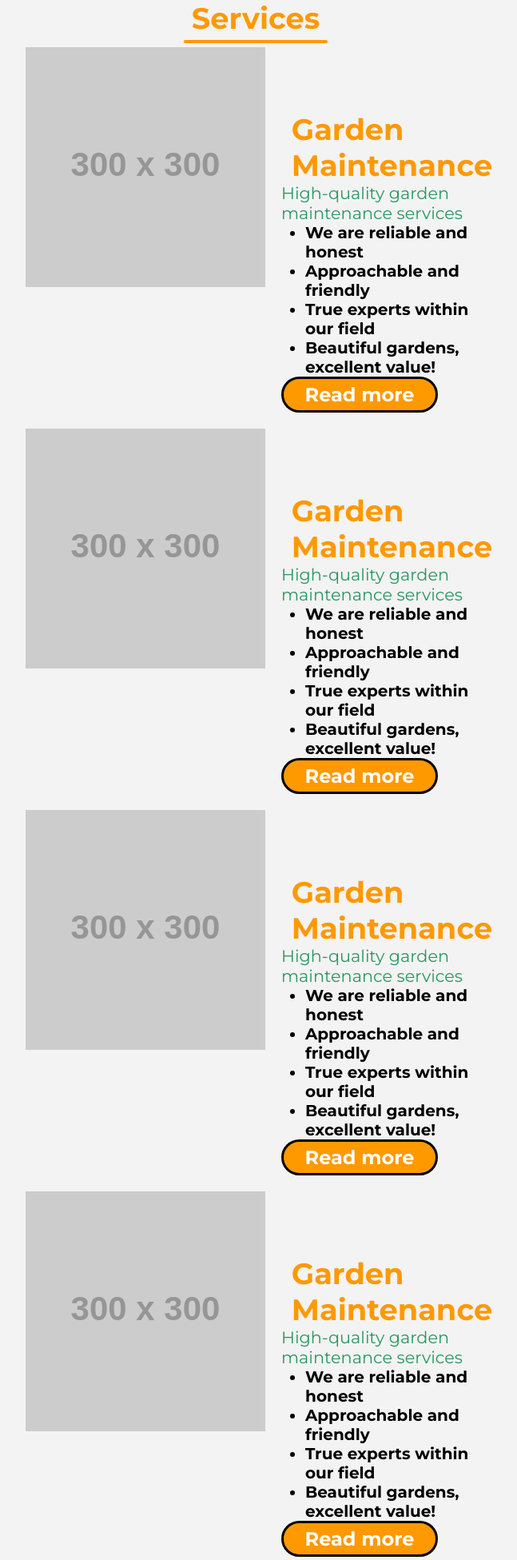
After one commit to aparker611/grid, a PHP site: page /_inc/pages/services.php in a window 1280 px wide. The commit adds this page. Shown: the top 1951 px of the page at 80% size, without its empty margins (320-967 px from the left). Run offline with PHP 8.4, Linux system fonts and the light colour scheme; grey boxes labelled with a size stand in for pictures from a placeholder-image service; some libraries are stand-ins or nearby versions.

```diff
--- /dev/null
+++ b/_inc/pages/services.php
@@ -0,0 +1,108 @@
+<link rel="stylesheet" href="css/index.css">
+<link rel="stylesheet" href="css/fontawesome/css/all.min.css">
+<section class="main" id="services">
+  <h1 class="title">Services <div class="underline"></div></h1>
+
+  <div class="service-list">
+
+    <a data-fancybox="thumbnail" href="https://dummyimage.com/300x300/000/fff"><img src="https://dummyimage.com/300x300/000/fff" alt="" class="service-image"></a>
+    <div class="service-description">
+      <h1 class="orange text">Garden Maintenance</h1>
+      <h2 class="sub-text green">High-quality garden maintenance services</h2>
+      <ul class="description">
+        <li>We are reliable and honest</li>
+        <li>Approachable and friendly</li>
+        <li>True experts within our field</li>
+        <li>Beautiful gardens, excellent value!</li>
+      </ul>
+      <a href="/services/gardening.php" class="btn">Read more</a>
+    </div>
+
+    <a data-fancybox="thumbnail" href="https://dummyimage.com/300x300/000/fff"><img src="https://dummyimage.com/300x300/000/fff" alt="" class="service-image"></a>
+    <div class="service-description">
+      <h1 class="orange text">Garden Maintenance</h1>
+      <h2 class="sub-text green">High-quality garden maintenance services</h2>
+      <ul class="description">
+        <li>We are reliable and honest</li>
+        <li>Approachable and friendly</li>
+        <li>True experts within our field</li>
+        <li>Beautiful gardens, excellent value!</li>
+      </ul>
+      <a href="#" class="btn">Read more</a>
+    </div>
+
+    <a data-fancybox="thumbnail" href="https://dummyimage.com/300x300/000/fff"><img src="https://dummyimage.com/300x300/000/fff" alt="" class="service-image"></a>
+    <div class="service-description">
+      <h1 class="orange text">Garden Maintenance</h1>
+      <h2 class="sub-text green">High-quality garden maintenance services</h2>
+      <ul class="description">
+        <li>We are reliable and honest</li>
+        <li>Approachable and friendly</li>
+        <li>True experts within our field</li>
+        <li>Beautiful gardens, excellent value!</li>
+      </ul>
+      <a href="#" class="btn">Read more</a>
+    </div>
+
+    <a data-fancybox="thumbnail" href="https://dummyimage.com/300x300/000/fff"><img data-lazy="https://dummyimage.com/300x300/000/fff" alt="" class="service-image" id="lazy"></a>
+    <div class="service-description">
+      <h1 class="orange text">Garden Maintenance</h1>
+      <h2 class="sub-text green">High-quality garden maintenance services</h2>
+      <ul class="description">
+        <li>We are reliable and honest</li>
+        <li>Approachable and friendly</li>
+        <li>True experts within our field</li>
+        <li>Beautiful gardens, excellent value!</li>
+      </ul>
+      <a href="#" class="btn">Read more</a>
+    </div>
+
+    <a data-fancybox="thumbnail" href="https://dummyimage.com/300x300/000/fff"><img data-lazy="https://dummyimage.com/300x300/000/fff" alt="" class="service-image" id="lazy"></a>
+    <div class="service-description">
+      <h1 class="orange text">Garden Maintenance</h1>
+      <h2 class="sub-text green">High-quality garden maintenance services</h2>
+      <ul class="description">
+        <li>We are reliable and honest</li>
+        <li>Approachable and friendly</li>
+        <li>True experts within our field</li>
+        <li>Beautiful gardens, excellent value!</li>
+      </ul>
+      <a href="#" class="btn">Read more</a>
+    </div>
+
+    <a data-fancybox="thumbnail" href="https://dummyimage.com/300x300/000/fff"><img data-lazy="https://dummyimage.com/300x300/000/fff" alt="" class="service-image" id="lazy"></a>
+    <div class="service-description">
+      <h1 class="orange text">Garden Maintenance</h1>
+      <h2 class="sub-text green">High-quality garden maintenance services</h2>
+      <ul class="description">
+        <li>We are reliable and honest</li>
+        <li>Approachable and friendly</li>
+        <li>True experts within our field</li>
+        <li>Beautiful gardens, excellent value!</li>
+      </ul>
+      <a href="#" class="btn">Read more</a>
+    </div>
+
+    <a data-fancybox="thumbnail" href="https://dummyimage.com/300x300/000/fff"><img data-lazy="https://dummyimage.com/300x300/000/fff" alt="" class="service-image" id="lazy"></a>
+    <div class="service-description">
+      <h1 class="orange text">Garden Maintenance</h1>
+      <h2 class="sub-text green">High-quality garden maintenance services</h2>
+      <ul class="description">
+        <li>We are reliable and honest</li>
+        <li>Approachable and friendly</li>
+        <li>True experts within our field</li>
+        <li>Beautiful gardens, excellent value!</li>
+      </ul>
+      <a href="#" class="btn">Read more</a>
+    </div>
+
+  </div>
+</section>
+
+
+<script src="https://cdn.jsdelivr.net/npm/jquery@3.4.1/dist/jquery.min.js"></script>
+
+<link rel="stylesheet" href="https://cdn.jsdelivr.net/gh/fancyapps/fancybox@3.5.7/dist/jquery.fancybox.min.css" />
+<script src="https://cdn.jsdelivr.net/gh/fancyapps/fancybox@3.5.7/dist/jquery.fancybox.min.js"></script>
+<script src="node_modules/intersection-observer/intersection-observer.js"></script>
+<script src="js/lazy.js"></script>
```
Also changed, not shown: _inc/highlight/main.php (added, +15 -0 lines), _inc/nav/main.php (added, +18 -0 lines), _inc/pages/company.php (added, +26 -0 lines), _inc/pages/contact.php (added, +58 -0 lines), _inc/pages/gallery.php (added, +34 -0 lines), _inc/pages/home.php (added, +58 -0 lines), _sys/app.php (added, +28 -0 lines), index.php (+25 -92 lines), .htaccess (added).
